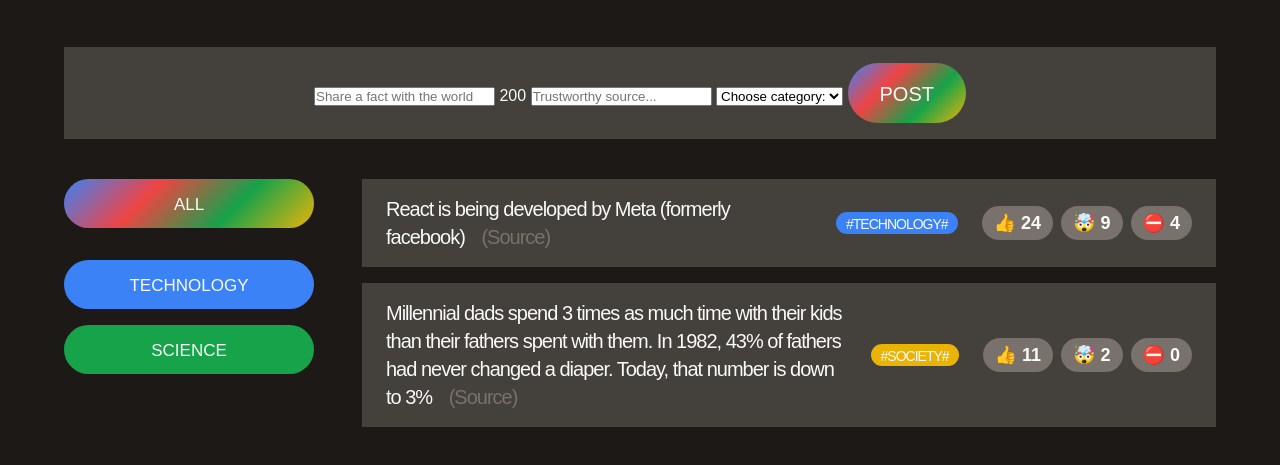
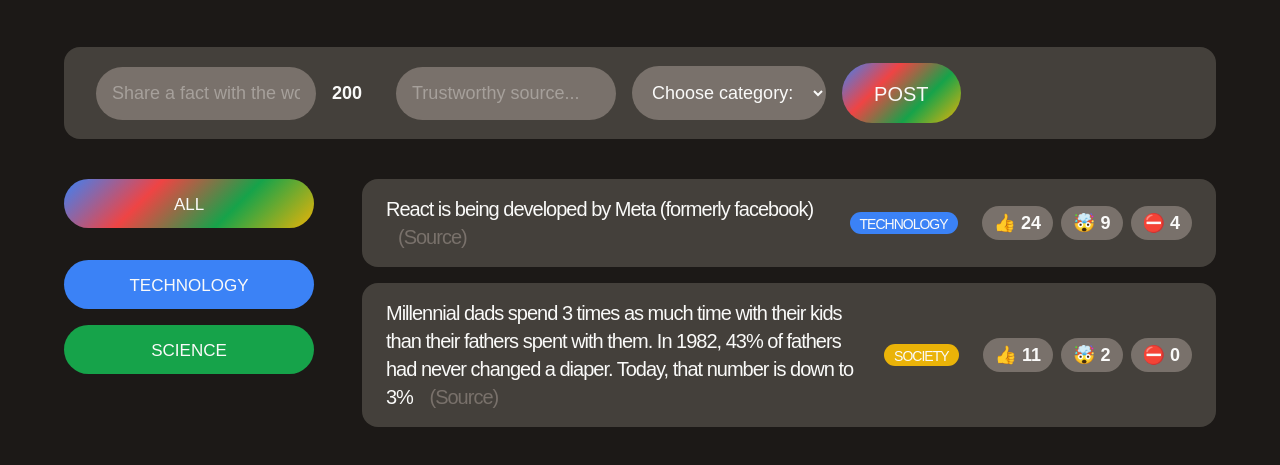
Before and after one commit to Komakai535/BasicWebDev, a plain HTML site: page index.html in a window 1280 px wide. Shown: the part 129-594 px from the top of the page. Drawn offline with Linux system fonts and the light colour scheme; a web font is replaced by a local one.

Commit message:
styling form element

```diff
--- a/index.html
+++ b/index.html
@@ -27,7 +27,7 @@
           <h1>Today I learned</h1>
         </div>
 
-        <button class="btn btn btn-large">Share a fact</button>
+        <button class="btn btn-large">Share a fact</button>
       </header>
 
       <form class="fact-form">
@@ -81,7 +81,7 @@
                 >
               </p>
               <span class="tag" style="background-color: #3b82f6"
-                >#technology#</span
+                >technology</span
               >
               <div class="vote-buttons">
                 <button>👍 24</button>
@@ -101,9 +101,7 @@
                   >(Source)</a
                 >
               </p>
-              <span class="tag" style="background-color: #eab308"
-                >#society#</span
-              >
+              <span class="tag" style="background-color: #eab308">society</span>
               <div class="vote-buttons">
                 <button>👍 11</button>
                 <button>🤯 2</button>
--- a/style.css
+++ b/style.css
@@ -29,8 +29,11 @@ body {
 .fact-form {
   background-color: oklch(37.4% 0.01 67.558);
   margin-bottom: 40px;
-  padding: 16px 40px;
-  text-align: center;
+  padding: 16px 32px;
+  display: flex;
+  align-items: center;
+  gap: 16px;
+  border-radius: 16px;
 }
 .main {
   display: grid;
@@ -70,7 +73,7 @@ h1 {
   background-color: oklch(37.4% 0.01 67.558);
   padding: 16px 24px;
   letter-spacing: -1px;
-
+  border-radius: 16px;
   display: flex;
   align-items: center;
   gap: 24px;
@@ -160,3 +163,29 @@ ul {
   width: 100%;
   background-image: none;
 }
+
+.fact-form input,
+.fact-form select {
+  max-width: 220px;
+  background-color: oklch(55.3% 0.013 58.071);
+  border: none;
+  border-radius: 100px;
+  padding: 16px;
+  font-size: 18px;
+  color: inherit;
+  font-family: inherit;
+}
+
+.fact-form input::placeholder {
+  color: oklch(70.9% 0.01 56.259);
+}
+
+.fact-form input:first-child {
+  flex-grow: 1;
+}
+
+.fact-form span {
+  font-weight: 600;
+  font-size: 18px;
+  margin-right: 18px;
+}
```
